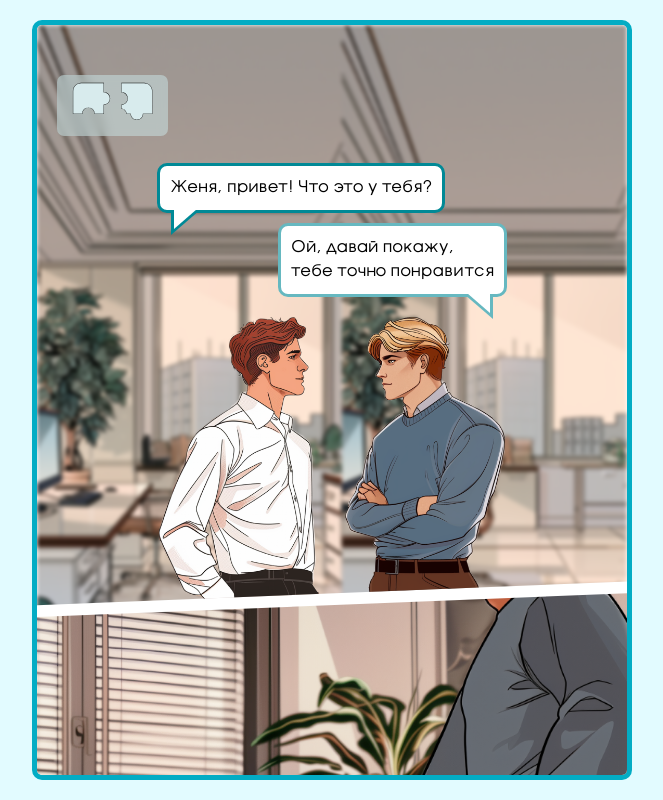
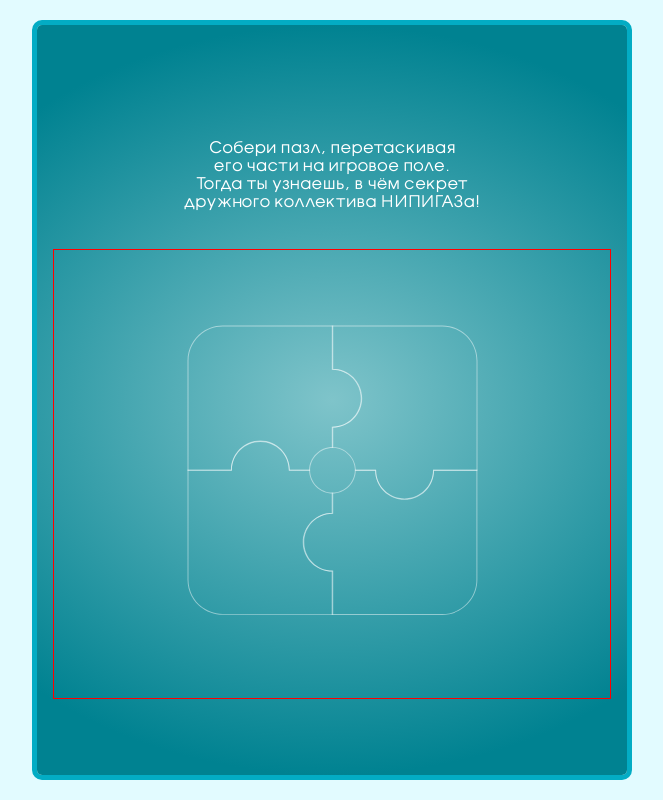
Before and after one commit to oksan4ik10/nipigaz2, a React (Vite) app: page / in a window 1280 px wide. Shown: the whole page, without its empty margins (308-971 px from the left). Built offline with nearby package versions, Linux system fonts and the light colour scheme.

Commit message:
feat: add screen3

```diff
--- a/src/App.tsx
+++ b/src/App.tsx
@@ -1,9 +1,10 @@
 import { useEffect, useRef, useState } from 'react'
 import Screen2Test from './screens/Screen2Test/Screen2Test'
+import Screen3 from './screens/Screen3/Screen3'
 import './App.css'
 
 function App() {
-  const [screen, setScreen] = useState(2)
+  const [screen, setScreen] = useState(3)
 
   const [isScroll, setIsScroll] = useState(false);
   const changeScroll = (val: boolean) => {
@@ -31,6 +32,7 @@ function App() {
     <>
       <div className={"container" + " " + (isScroll ? "" : "scroll__elem")} ref={refWrapper}>
         {screen === 2 && <Screen2Test setNumAnswerMenu={setNumAnswerMenu} changeScroll={changeScroll} changeScreen={() => setScreen(3)}></Screen2Test>}
+        {screen === 3 && <Screen3 changeScreen={console.log}></Screen3>}
       </div>
 
     </>
--- a/src/screens/Screen2Test/Screen2Test.tsx
+++ b/src/screens/Screen2Test/Screen2Test.tsx
@@ -45,12 +45,14 @@ function Screen2Test(props: IProps) {
     useEffect(() => {
         setDataTest(dataJSON[numTestQuestion]);
         setDataDialog(dataDialogJSON[numTestQuestion])
+        changeScroll(true)
     }, [])
 
     const nextAnswerMove = () => {
         const nextAnswer = numTestQuestion + 1;
         if (nextAnswer === 2) {
             changeScreen()
+            changeScroll(false)
             return;
         }
         setUserNumAnswer(-1);
@@ -90,7 +92,7 @@ function Screen2Test(props: IProps) {
                         {dataDialog && <div className={style.dialog__content}>
 
                             <div className={style.dialog__messages}>
-                                {dataDialog.dialog.map((item, index) => <div className={(index % 2 === 0 ? "" : style.dialog__item_left) + " " + style.dialog__item}>
+                                {dataDialog.dialog.map((item, index) => <div key={index} className={(index % 2 === 0 ? "" : style.dialog__item_left) + " " + style.dialog__item}>
                                     <span className={style.dialog__text} dangerouslySetInnerHTML={{ __html: item }}></span>
                                 </div>)}
                             </div>
--- /dev/null
+++ b/src/screens/Screen3/Screen3.module.css
@@ -0,0 +1,39 @@
+.wrapper {
+    background: radial-gradient(79.00% 50.00% at 50% 50%, rgb(127, 196, 202), rgb(0, 130, 145) 100%);
+    width: 100%;
+    height: 100%;
+    display: flex;
+    flex-direction: column;
+    align-items: center;
+    justify-content: center;
+}
+
+.wrapper__content {
+    padding: 60px 16px 22px;
+    width: 100%;
+
+
+}
+
+.title {
+
+    margin-bottom: 37px;
+}
+
+.text {
+    color: rgb(255, 255, 255);
+    font-size: 16px;
+    font-weight: 400;
+    line-height: 18px;
+    text-align: center;
+}
+
+.puzzle {
+    position: relative;
+    display: flex;
+    align-items: center;
+    justify-content: center;
+    height: 450px;
+    border: 1px solid red;
+    width: 100%;
+}
--- /dev/null
+++ b/src/screens/Screen3/Screen3.tsx
@@ -0,0 +1,27 @@
+import style from "./Screen3.module.css"
+import urlContur from "../../assets/images/border-puzzle.svg"
+interface IProps {
+    changeScreen: () => void;
+}
+
+function Screen3(props: IProps) {
+    const { changeScreen } = props;
+    changeScreen()
+    return (
+        <div className={style.wrapper}>
+            <div className={style.wrapper__content}>
+                <h3 className={style.title + " " + style.text}>Собери пазл, перетаскивая<br />его части на игровое поле.<br />Тогда ты узнаешь, в чём секрет<br />дружного коллектива НИПИГАЗа!</h3>
+                <div className={style.puzzle}>
+                    <div className={style.puzzle__contur}>
+                        <img src={urlContur} alt="contur" />
+                    </div>
+
+                </div>
+            </div>
+
+
+        </div>
+    );
+}
+
+export default Screen3;
```
Also changed, not shown: src/assets/images/border-puzzle.svg (added).
